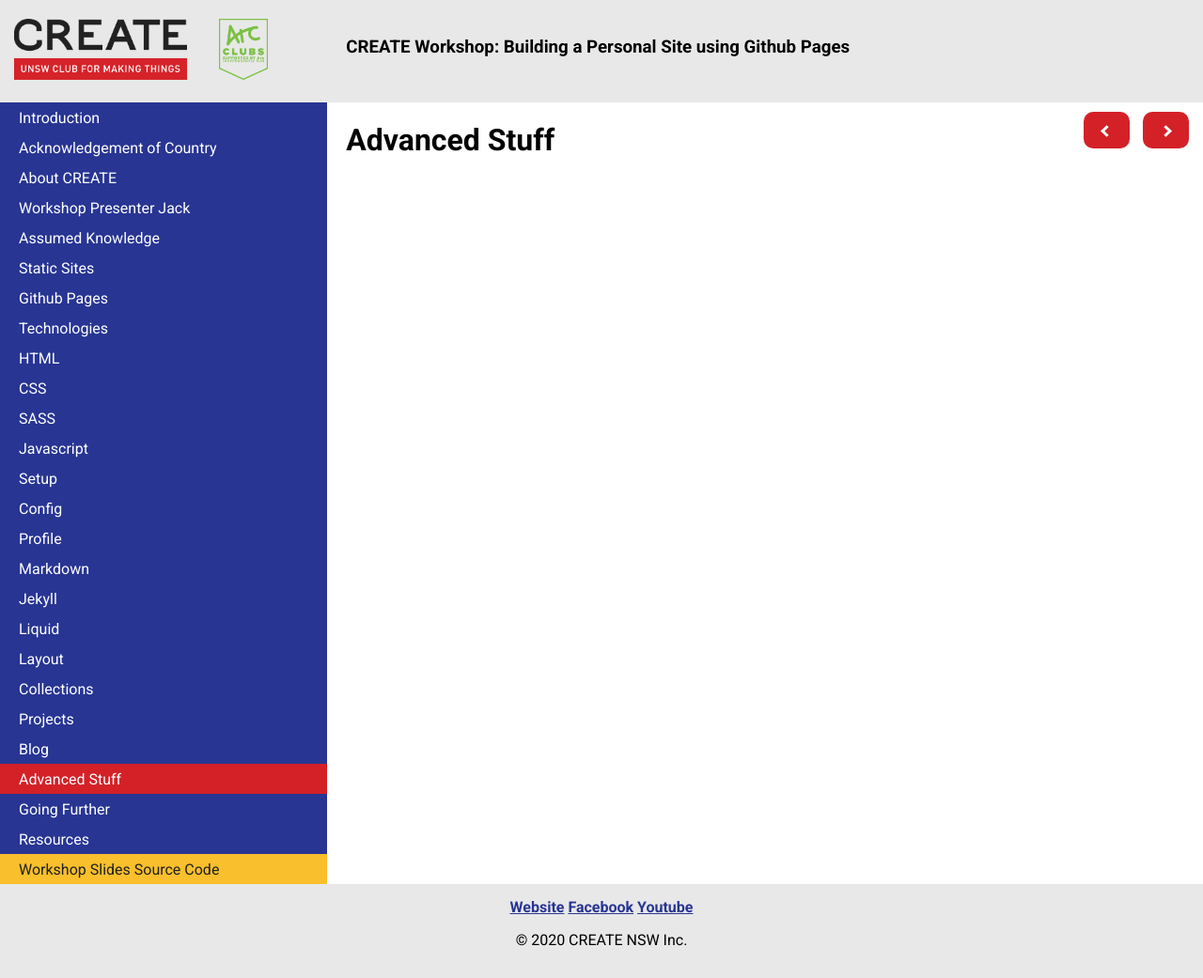
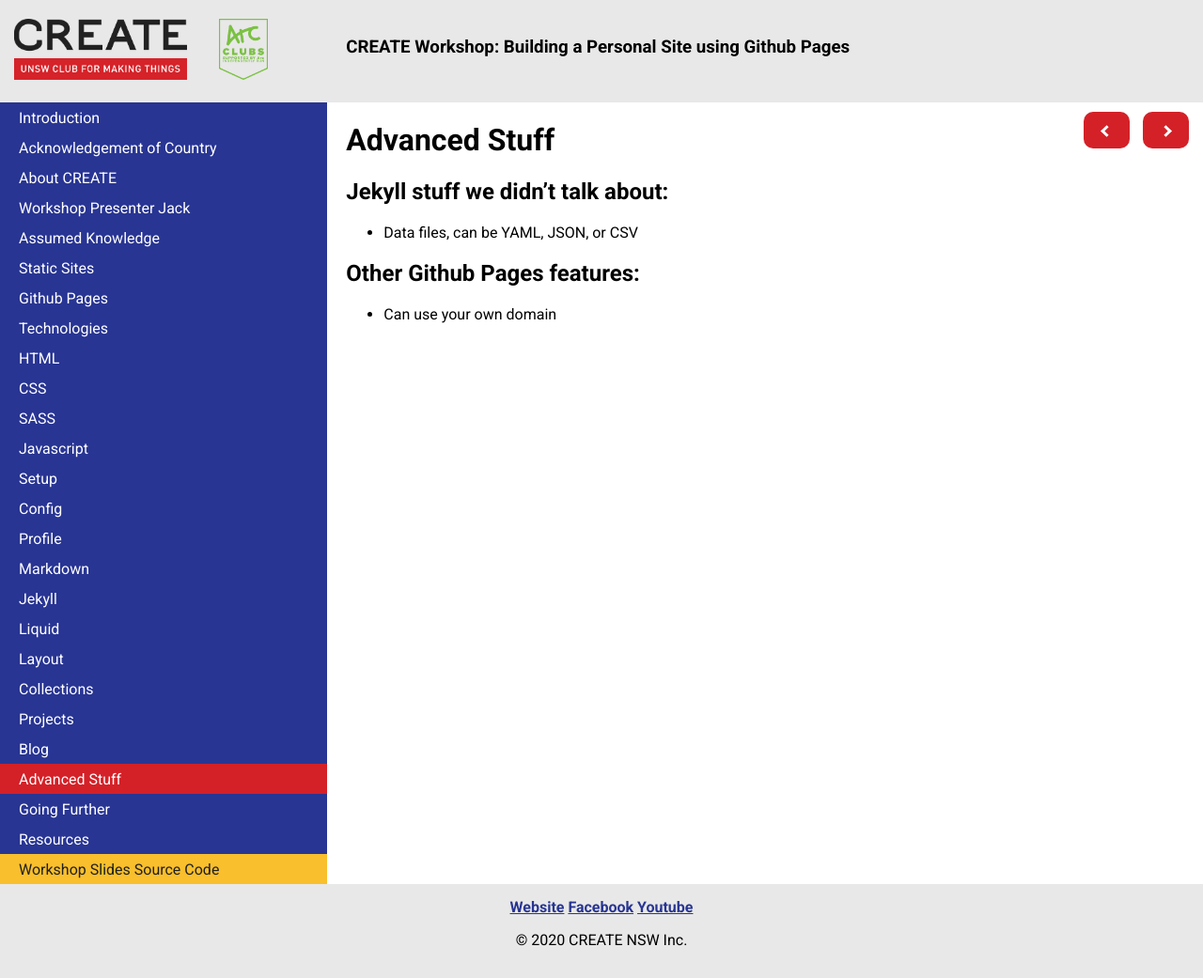
Before and after one commit to CreateUNSW/github-pages-workshop, a Jekyll site: the page built from __slides/Advanced_Stuff.md, in a window 1280 px wide. Shown: the whole page at 94% size. Built offline with Jekyll 4.4.1, drawn with Linux system fonts in a browser that asks for light colours.

Commit message:
add advanced stuff content

```diff
--- a/__slides/Advanced_Stuff.md
+++ b/__slides/Advanced_Stuff.md
@@ -1,2 +1,7 @@
 ---
 ---
+## Jekyll stuff we didn't talk about:
+  * Data files, can be YAML, JSON, or CSV
+
+## Other Github Pages features:
+  * Can use your own domain
```
Also changed, not shown: __slides/Going_Further.md (+0 -3 lines).
